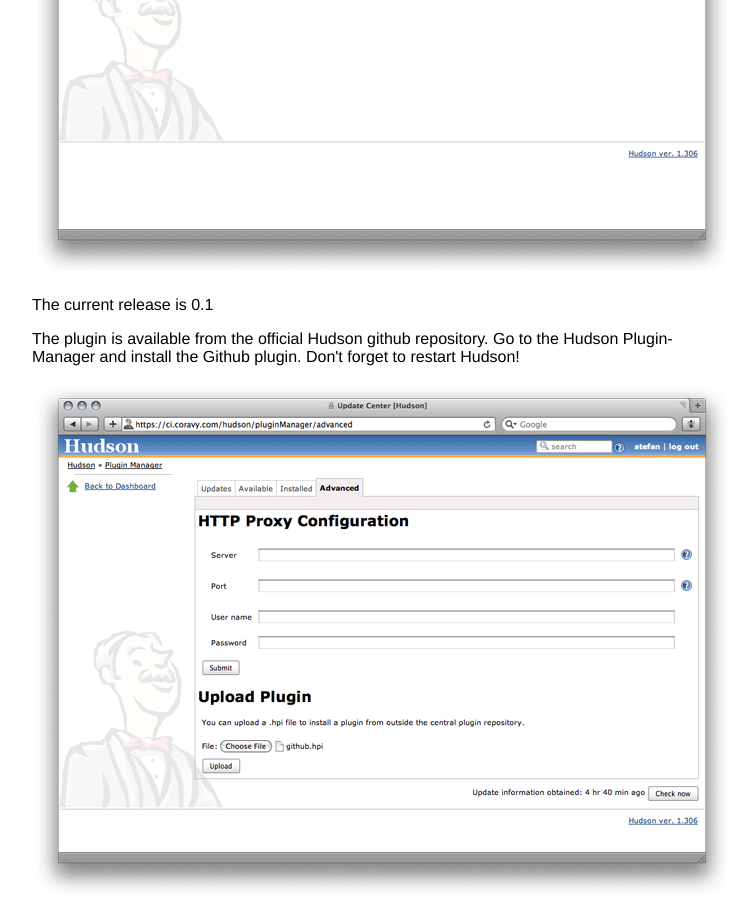
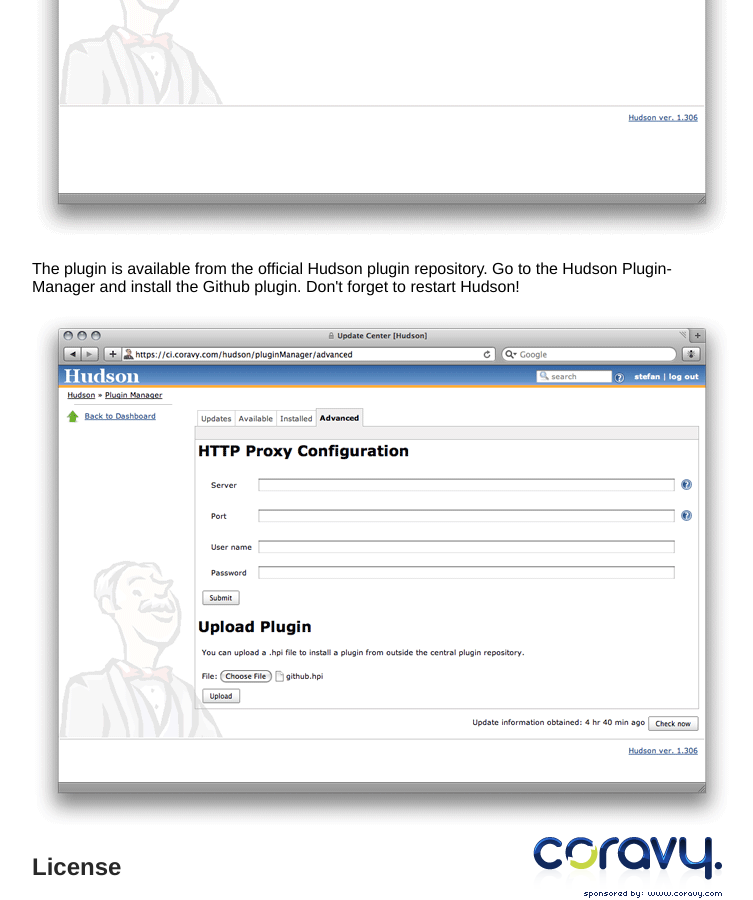
Before and after one commit to VijayEluri/hudson-github-plugin, a Jekyll site: the page built from index.html, in a window 1280 px wide and 900 px high, scrolled down 2119 px. Shown: the whole window, without its empty margins (258-1011 px from the left). Built offline with Jekyll 4.4.1, drawn with Linux system fonts in a browser that asks for light colours; Markdown is read by kramdown in place of the engine named in the settings; some of the changed text lies outside the part shown.

Commit message:
Fixed typo. added link to Hudson wiki.

```diff
--- a/_layouts/default.html
+++ b/_layouts/default.html
@@ -14,9 +14,7 @@
 
   <div id="container">
 
-    <h1><a href="http://github.com/juretta/hudson-github-plugin">Hudson Github Plugin</a>
-      <span class="small">by <a href="http://github.com/juretta">juretta</a></span></h1>
-
+    <h1><a href="http://github.com/juretta/hudson-github-plugin">Hudson Github Plugin</a></h1>
 
     {{ content }}
 
--- a/index.html
+++ b/index.html
@@ -9,6 +9,10 @@
     The plugin adds a sidebar link to a github enabled project. Changes will link back to the github commit page.
 </p>
 
+<p>
+	The current release is 0.1 - For more information have a look at the <a href="http://wiki.hudson-ci.org/display/HUDSON/Github+Plugin">github plugin page</a>.
+</p>
+
 <img src="images/configuration.png" width="700" height="517" alt="Configuration" />
 
 <img src="images/overview.png" width="700" height="517" alt="Overview" />
@@ -18,11 +22,7 @@
 <img src="images/changes-2.png" width="700" height="517" alt="Changes" />
 
 <p>
-	The current release is 0.1
-</p>
-
-<p>
-The plugin is available from the official Hudson github repository. Go to the Hudson Plugin-Manager and install
+The plugin is available from the official Hudson plugin repository. Go to the Hudson Plugin-Manager and install
 the Github plugin. Don't forget to restart Hudson!
 </p>
 
```
